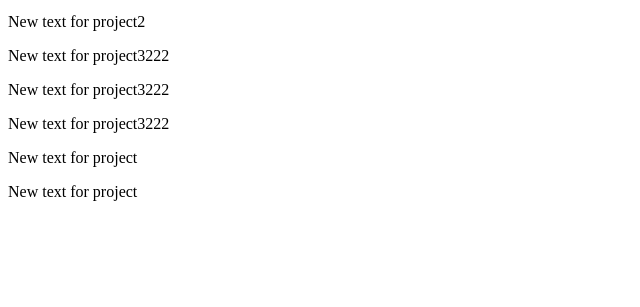
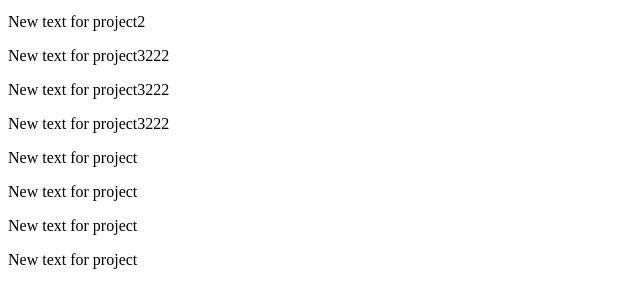
Before and after one commit to Errait/test-git, a plain HTML site: page index.html in a window 1280 px wide. Shown: the part 101-408 px from the top of the page, without its empty margins (0-640 px from the left). Drawn offline with Linux system fonts and the light colour scheme.

Commit message:
9 linesыы

```diff
--- a/index.html
+++ b/index.html
@@ -11,6 +11,8 @@
     <p>New text for project3222</p>
     <p>New text for project</p>
     <p>New text for project</p>
+    <p>New text for project</p>
+    <p>New text for project</p>
 </head>
 <body>
 
```
